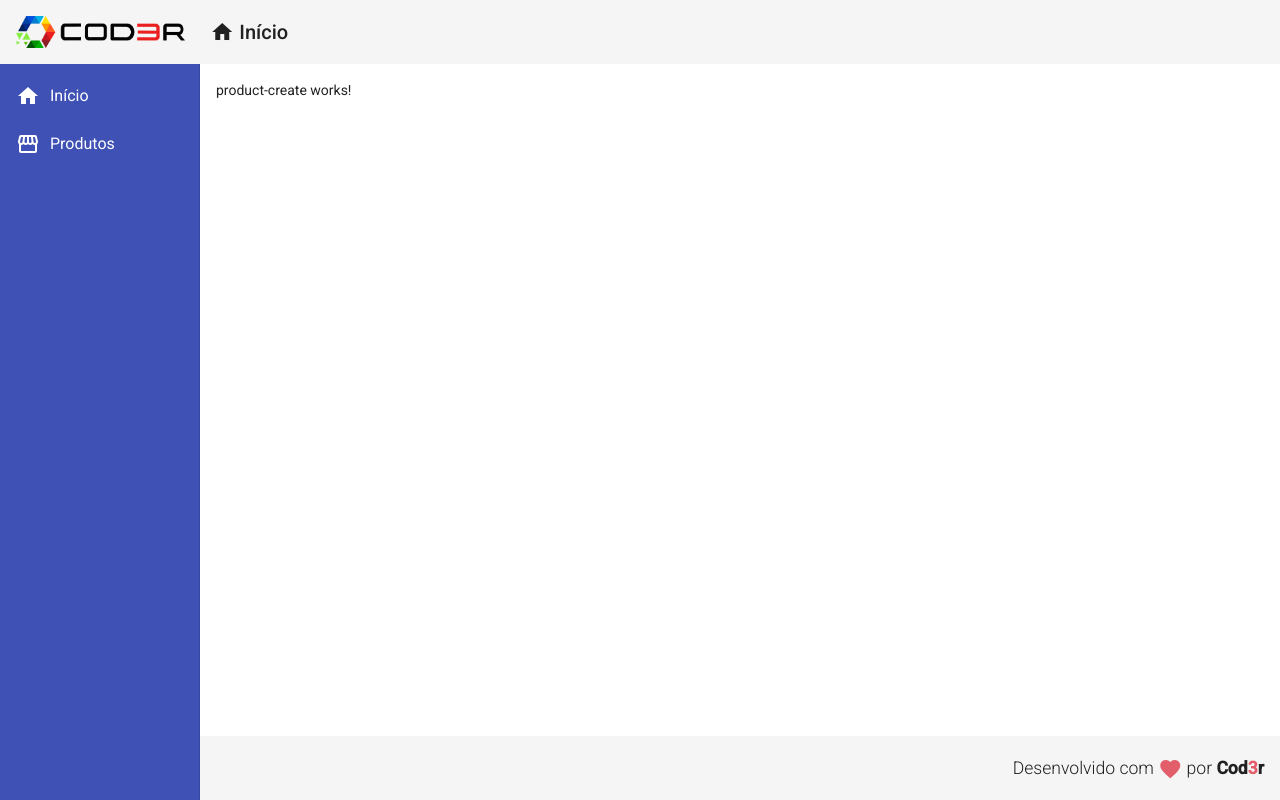
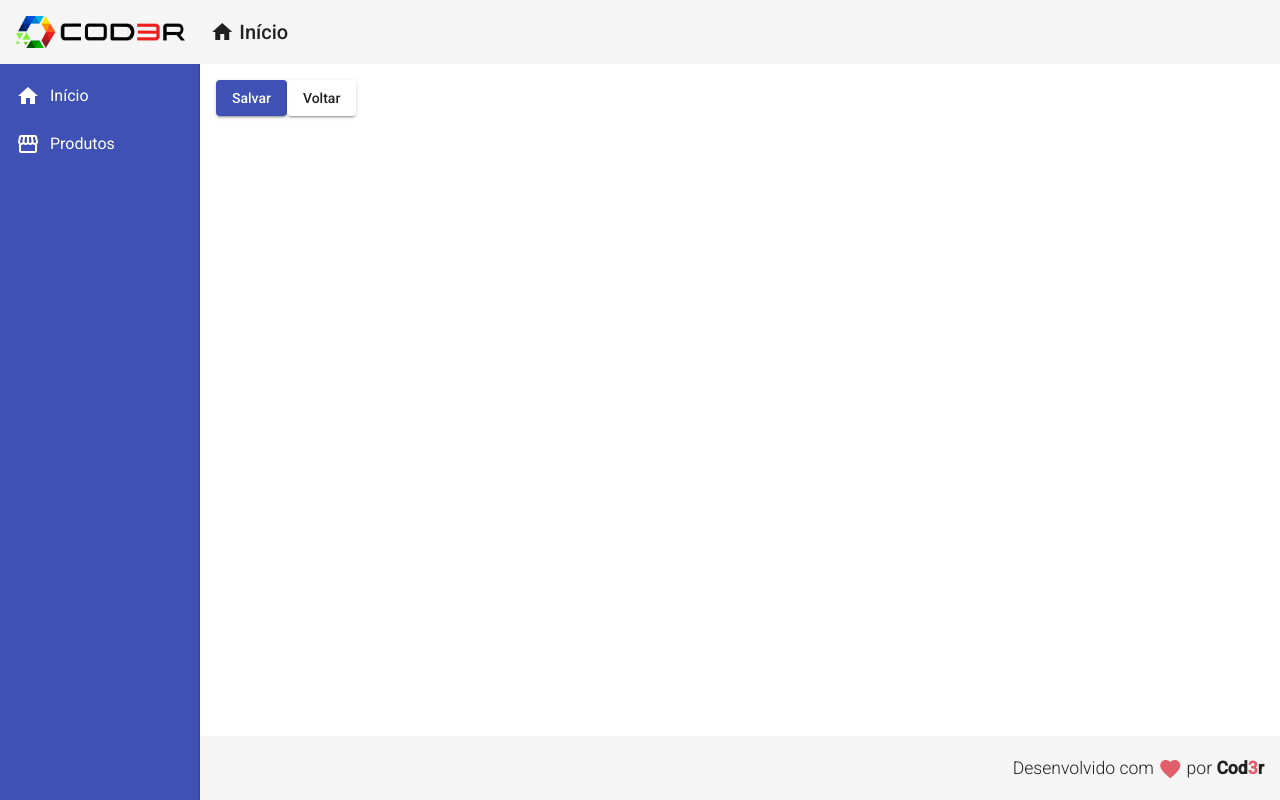
Before and after one commit to yurikaugusto/crud-angular-09-frontend, an Angular app: page /products/create in a window 1280 px wide. Built offline with nearby package versions, Linux system fonts and the light colour scheme.

Commit message:
ProductService and Interface Product addeds

```diff
--- a/src/app/components/product/product-create/product-create.component.html
+++ b/src/app/components/product/product-create/product-create.component.html
@@ -1 +1,7 @@
-<p>product-create works!</p>
+<button mat-raised-button (click)="createProduct()" color="primary">
+    Salvar
+</button>
+
+<button mat-raised-button (click)="cancel()">
+    Voltar
+</button>
--- a/src/app/components/product/product-create/product-create.component.ts
+++ b/src/app/components/product/product-create/product-create.component.ts
@@ -1,4 +1,6 @@
 import { Component, OnInit } from '@angular/core';
+import { Router } from '@angular/router';
+import { ProductService } from '../product.service';
 
 @Component({
   selector: 'app-product-create',
@@ -7,9 +9,19 @@
 })
 export class ProductCreateComponent implements OnInit {
 
-  constructor() { }
+  constructor(
+    private productService: ProductService,
+    private router: Router
+  ) { }
 
   ngOnInit(): void {
   }
 
+  createProduct(): void {
+    this.productService.showMessage('Produto criado!');
+  }
+
+  cancel(): void {
+    this.router.navigate(['/products']);
+  }
 }
--- /dev/null
+++ b/src/app/components/product/product.model.ts
@@ -0,0 +1,5 @@
+export interface Product {
+    id?: number,
+    name: string,
+    price: number
+}
--- /dev/null
+++ b/src/app/components/product/product.service.ts
@@ -0,0 +1,18 @@
+import { Injectable } from '@angular/core';
+import { MatSnackBar } from '@angular/material/snack-bar';
+
+@Injectable({
+  providedIn: 'root'
+})
+export class ProductService {
+
+  constructor(private snackBar: MatSnackBar) { }
+
+  showMessage(msg: string): void {
+    this.snackBar.open(msg, 'X', {
+      duration: 3000,
+      horizontalPosition: "right",
+      verticalPosition: "top"
+    });
+  }
+}
--- a/src/app/views/product-crud/product-crud.component.html
+++ b/src/app/views/product-crud/product-crud.component.html
@@ -1 +1,3 @@
-<p>product-crud works!</p>
+<button mat-raised-button (click)="navigateToProductCreate()">
+    Novo Produto
+</button>
--- a/src/app/views/product-crud/product-crud.component.ts
+++ b/src/app/views/product-crud/product-crud.component.ts
@@ -1,4 +1,5 @@
 import { Component, OnInit } from '@angular/core';
+import { Router } from '@angular/router';
 
 @Component({
   selector: 'app-product-crud',
@@ -7,9 +8,13 @@
 })
 export class ProductCrudComponent implements OnInit {
 
-  constructor() { }
+  constructor(private router: Router) { }
 
   ngOnInit(): void {
   }
 
+  navigateToProductCreate(): void {
+    this.router.navigate(['/products/create']);
+  }
+
 }
```
Also changed, not shown: src/app/app.module.ts (+7 -3 lines).
